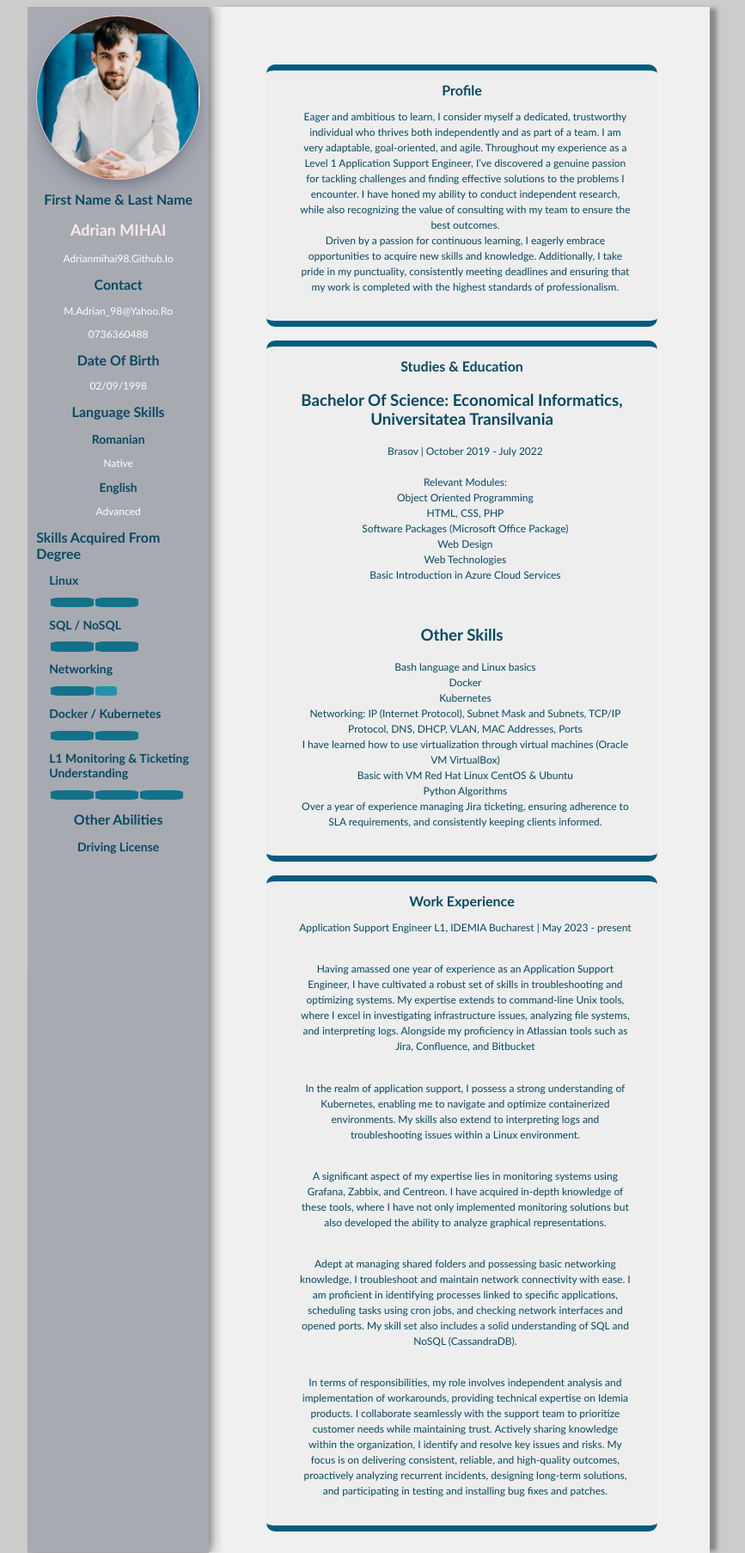
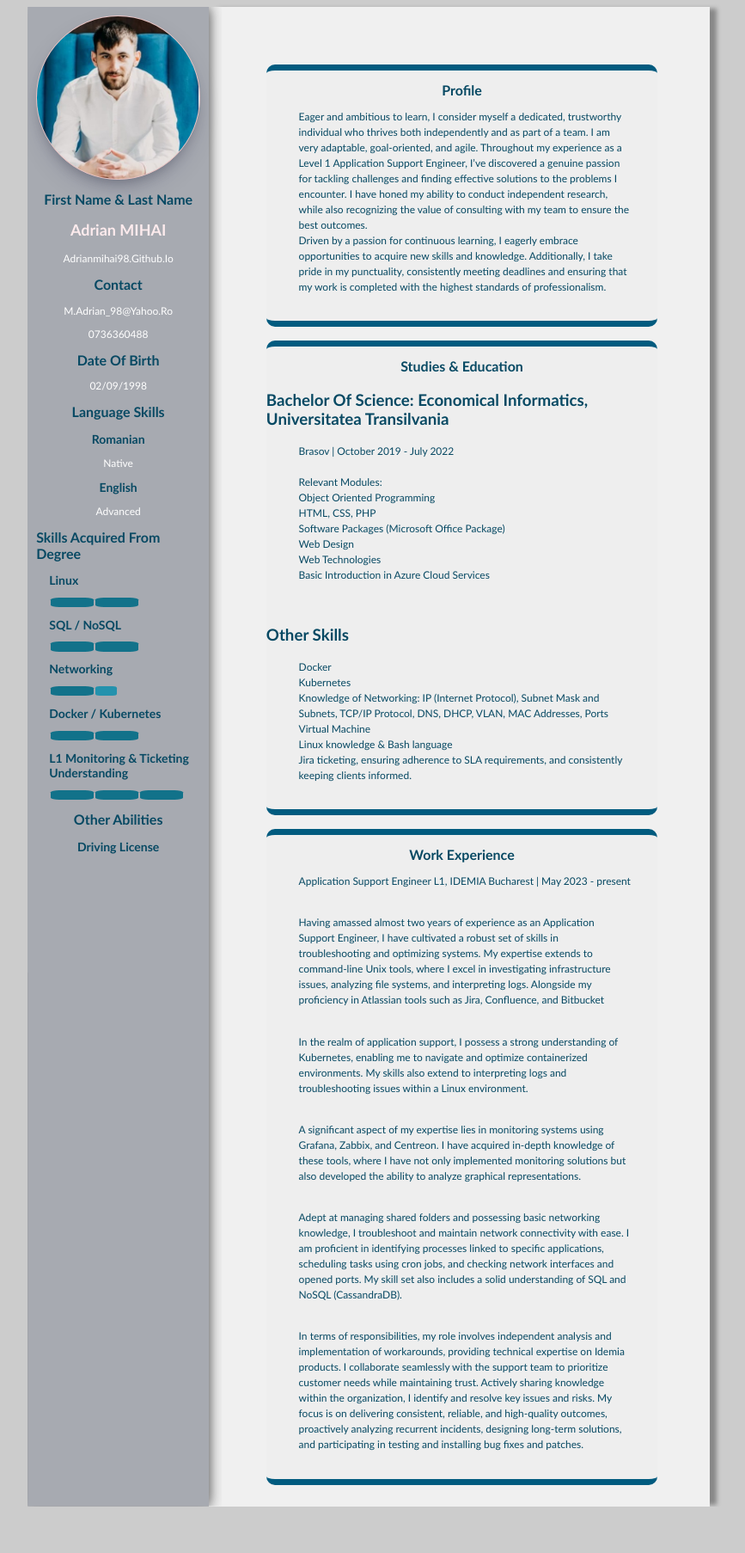
Before and after one commit to adrianmihai98/adrianmihai98.github.io, a PHP site: page / in a window 1280 px wide. Shown: the whole page at 86% size, without its empty margins (211-1078 px from the left). After the commit the page ends 1752 px from the top, so only its background shows below. Run offline with PHP 8.4, Linux system fonts and the light colour scheme.

Commit message:
removing text-align for main content and some text changes on index

```diff
--- a/index.html
+++ b/index.html
@@ -99,14 +99,13 @@
     </br>
 
     <h3>Other Skills</h3>
-        <p>Bash language and Linux basics <br>
+        <p>
         Docker<br>
         Kubernetes<br>
-        Networking:	IP (Internet Protocol), Subnet Mask and Subnets, TCP/IP Protocol, DNS, DHCP, VLAN, MAC Addresses, Ports <br>
-        I have learned how to use virtualization through virtual machines (Oracle VM VirtualBox)<br>
-        Basic with VM Red Hat Linux CentOS & Ubuntu<br>
-        Python Algorithms<br>
-        Over a year of experience managing Jira ticketing, ensuring adherence to SLA requirements, and consistently keeping clients informed.<br>
+        Knowledge of Networking:	IP (Internet Protocol), Subnet Mask and Subnets, TCP/IP Protocol, DNS, DHCP, VLAN, MAC Addresses, Ports <br>
+        Virtual Machine<br>
+        Linux knowledge & Bash language<br>
+        Jira ticketing, ensuring adherence to SLA requirements, and consistently keeping clients informed.<br>
 
     </p>
             </div>
@@ -114,7 +113,7 @@
                 <h1>work experience</h1>
         <p>Application Support Engineer L1, IDEMIA
         Bucharest | May 2023 - present<br>
-        <p>Having amassed one year of experience as an Application Support Engineer, I have cultivated a robust set of skills in troubleshooting and optimizing systems. My expertise extends to command-line Unix tools, where I excel in investigating infrastructure issues, analyzing file systems, and interpreting logs. Alongside my proficiency in Atlassian tools such as Jira, Confluence, and Bitbucket</p>
+        <p>Having amassed almost two years of experience as an Application Support Engineer, I have cultivated a robust set of skills in troubleshooting and optimizing systems. My expertise extends to command-line Unix tools, where I excel in investigating infrastructure issues, analyzing file systems, and interpreting logs. Alongside my proficiency in Atlassian tools such as Jira, Confluence, and Bitbucket</p>
     <p>In the realm of application support, I possess a strong understanding of Kubernetes, enabling me to navigate and optimize containerized environments. My skills also extend to interpreting logs and troubleshooting issues within a Linux environment.</p>
 
 <p>A significant aspect of my expertise lies in monitoring systems using Grafana, Zabbix, and Centreon. I have acquired in-depth knowledge of these tools, where I have not only implemented monitoring solutions but also developed the ability to analyze graphical representations.</p>
--- a/style.css
+++ b/style.css
@@ -122,7 +122,6 @@ body {
     border-bottom: .2cm solid #015b7f;
     margin-bottom: .4cm;
     background-color: #88888804;
-    text-align: center;
   }
   #divstyle h1{
     text-align: center;
```
